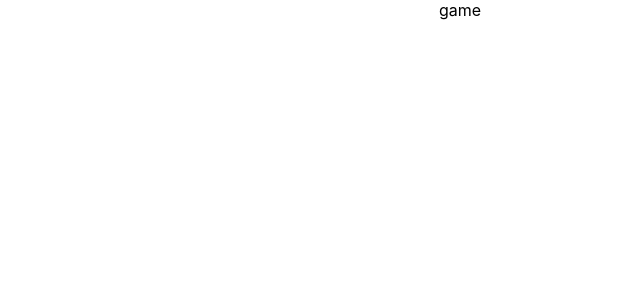
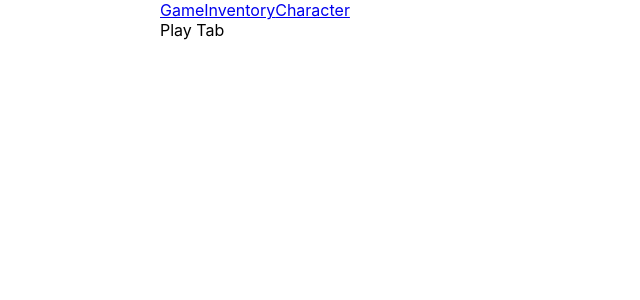
Before and after one commit to DnlBell/rebel-singularity, a React (Create React App) app: page /game in a window 1280 px wide. Shown: the top 300 px of the page, without its empty margins (180-820 px from the left). Built offline with nearby package versions, Linux system fonts and the light colour scheme.

Commit message:
removed more old stuff, nested "tab navigation"

```diff
--- a/src/view/GameView.js
+++ b/src/view/GameView.js
@@ -1,5 +1,10 @@
 import React, { Component } from 'react';
 import styled from 'styled-components';
+import { Switch, Route, Link } from "react-router-dom";
+import Play from '../widgets/Play.js';
+import Inventory from '../widgets/Inventory.js';
+import Character from '../widgets/Character.js';
+
 
 const GameFrame = styled.div`
   display: flex;
@@ -10,12 +15,25 @@ const GameFrame = styled.div`
 
 class GameView extends Component {
 
+  render() {
 
-  render() {
+    const { path } = this.props.match;
+
     return (
-      <GameFrame>
-        game
-      </GameFrame>
+      <div>
+        <div>
+          <Link to={`${path}`} className="link">Game</Link>
+          <Link to={`${path}inventory/`} className="link">Inventory</Link>
+          <Link to={`${path}character/`} className="link">Character</Link>
+        </div>
+        <div className="tabs">
+          <Switch>
+            <Route path={`${path}`} exact component={Play} />
+            <Route path={`${path}inventory/`} component={Inventory} />
+            <Route path={`${path}character/`} component={Character} />
+          </Switch>
+        </div>
+      </div>
     );
   }
 }
--- /dev/null
+++ b/src/widgets/Character.js
@@ -0,0 +1,13 @@
+import React, { Component } from 'react';
+
+class Character extends Component {
+  render() {
+    return (
+      <div>
+        Character Tab
+      </div>
+    );
+  }
+}
+
+export default Character;
--- a/src/components/ClassDescription.js
+++ b/src/widgets/Inventory.js
@@ -1,13 +1,13 @@
 import React, { Component } from 'react';
 
-class ClassDescription extends Component {
+class Inventory extends Component {
   render() {
     return (
       <div>
-
+        Inventory Tab
       </div>
     );
   }
 }
 
-export default ClassDescription;
+export default Inventory;
--- /dev/null
+++ b/src/widgets/Play.js
@@ -0,0 +1,13 @@
+import React, { Component } from 'react';
+
+class Play extends Component {
+  render() {
+    return (
+      <div>
+        Play Tab
+      </div>
+    );
+  }
+}
+
+export default Play;
```
Also changed, not shown: src/components/ActionButton.js (deleted, +0 -23 lines), src/components/ActionLog.js (deleted, +0 -14 lines), src/view/CreateCharacter.js (+5 -5 lines).
